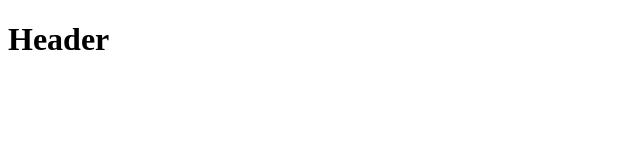
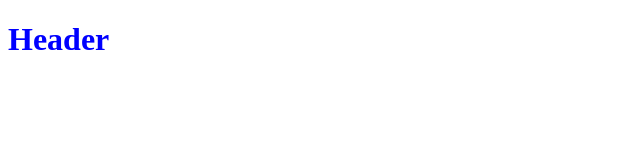
Before and after one commit to Lance-cyber/Hotel_Haven, a plain HTML site: page Html/Home.html in a window 1280 px wide. Shown: the whole page, without its empty margins (0-640 px from the left). Drawn offline with Linux system fonts and the light colour scheme.

Commit message:
fix: put a link for style 1.css external

```diff
--- a/Html/Home.html
+++ b/Html/Home.html
@@ -3,6 +3,7 @@
 <head>
     <meta charset="UTF-8">
     <meta name="viewport" content="width=device-width, initial-scale=1.0">
+    <link rel="stylesheet" href="/CSS/Styles 1.css">
     <title>Document</title>
 </head>
 <body>
```
